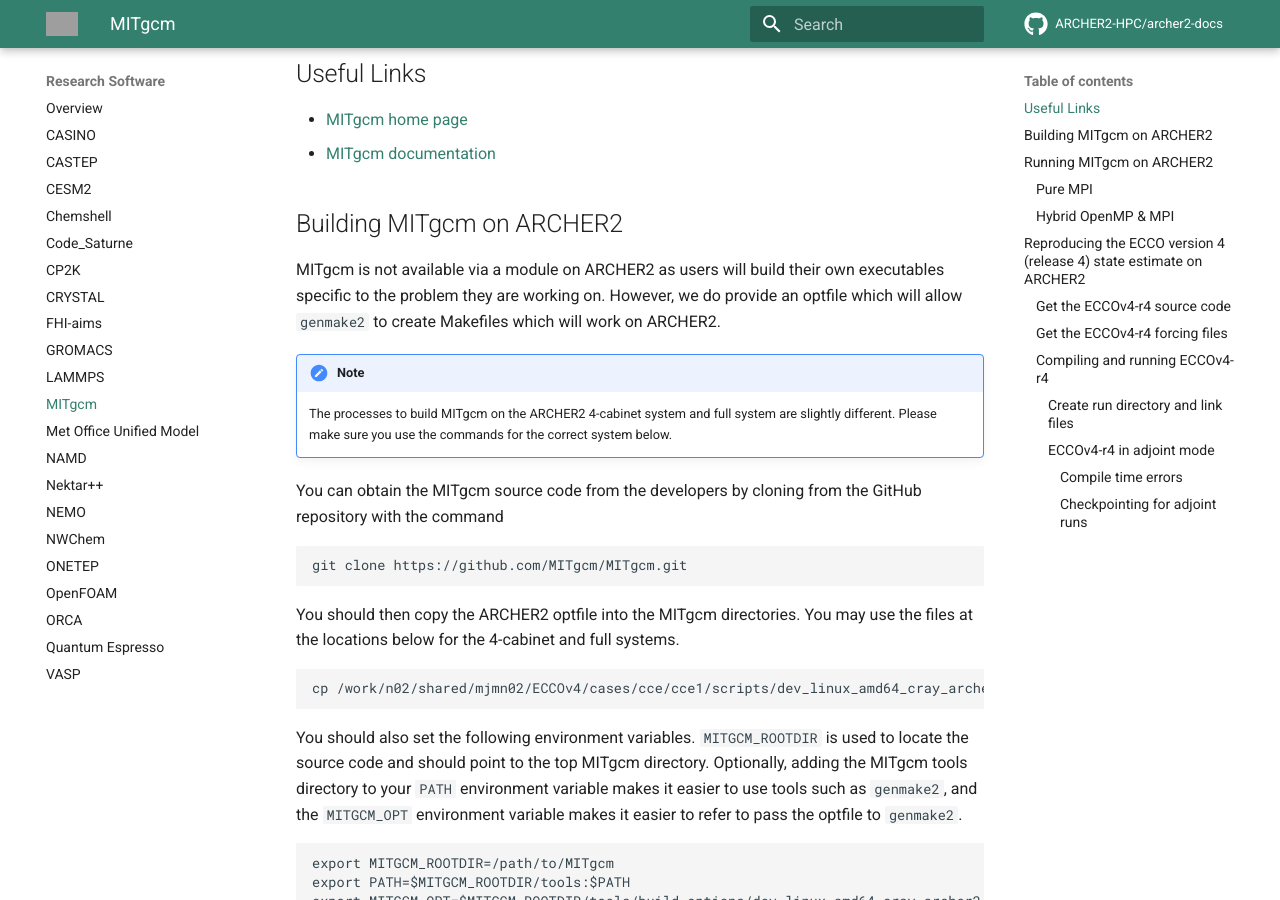
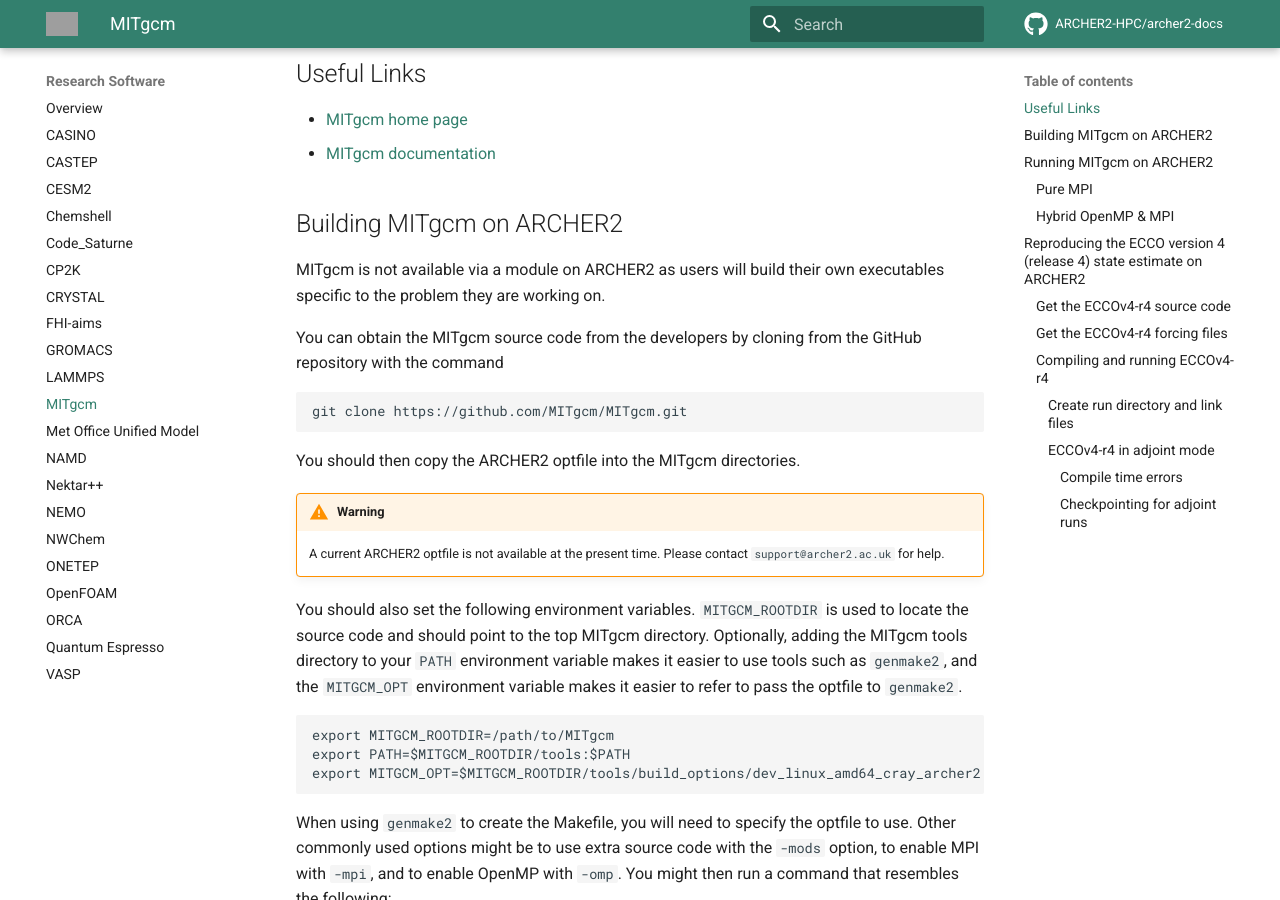
Before and after one commit to ARCHER2-HPC/archer2-docs, an MkDocs documentation site: the page built from docs/research-software/mitgcm.md, in a window 1280 px wide and 900 px high, scrolled down 365 px. Built offline with MkDocs 1.6.1 and Material for MkDocs 9.7.7, drawn with Linux system fonts in a browser that asks for light colours; comment, search, counter and statistics services are not loaded; some of the changed text lies outside the part shown; grey boxes are pictures that could not be loaded.

Commit message:
Remove reference to non-existant optfile

````diff
--- a/docs/research-software/mitgcm.md
+++ b/docs/research-software/mitgcm.md
@@ -18,25 +18,17 @@
 
 MITgcm is not available via a module on ARCHER2 as users will build
 their own executables specific to the problem they are working on.
-However, we do provide an optfile which will allow `genmake2` to create
-Makefiles which will work on ARCHER2.
-
-!!! note
-    The processes to build MITgcm on the ARCHER2 4-cabinet system and full
-    system are slightly different. Please make sure you use the commands
-    for the correct system below.
 
 You can obtain the MITgcm source code from the developers by cloning
 from the GitHub repository with the command
 
     git clone https://github.com/MITgcm/MITgcm.git
 
-You should then copy the ARCHER2 optfile into the MITgcm directories. You may use the files at the locations below for the 4-cabinet and full systems.
+You should then copy the ARCHER2 optfile into the MITgcm directories.
 
-
-```bash
-cp /work/n02/shared/mjmn02/ECCOv4/cases/cce/cce1/scripts/dev_linux_amd64_cray_archer2 MITgcm/tools/build_options/
-```
+!!! warning
+    A current ARCHER2 optfile is not available at the present time. Please
+    contact `support@archer2.ac.uk` for help.
 
 You should also set the following environment variables.
 `MITGCM_ROOTDIR` is used to locate the source code and should point to
````
Also changed, not shown: other parts of docs/research-software/mitgcm.md (+1 -1 lines).
